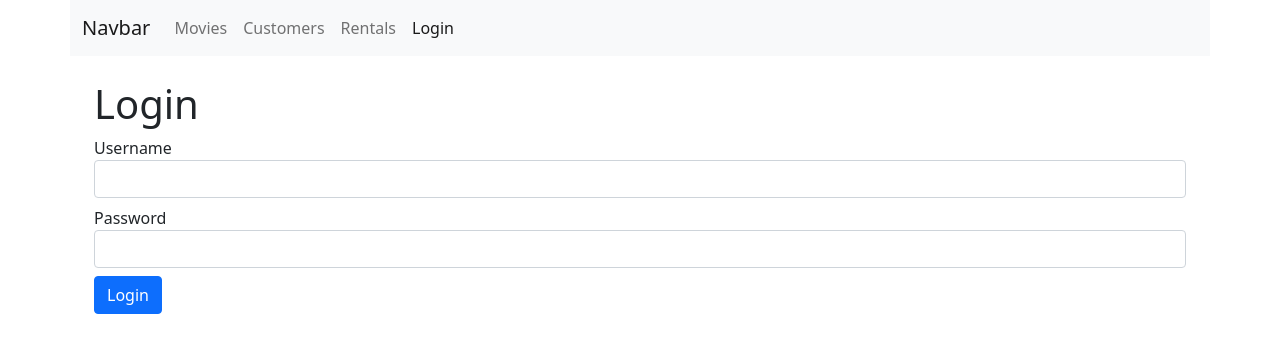
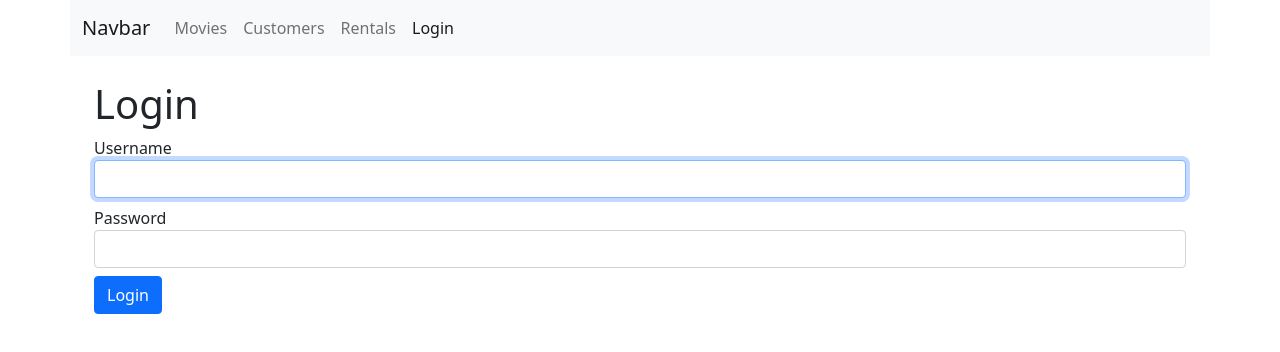
Before and after one commit to Daniyal-Shah/vidly-react, a React (Create React App) app: page /login in a window 1280 px wide. Shown: the top 352 px of the page. Built offline with nearby package versions, Linux system fonts and the light colour scheme.

Commit message:
Controlled elements

```diff
--- a/src/components/loginForm.jsx
+++ b/src/components/loginForm.jsx
@@ -1,10 +1,19 @@
 import React from "react";
 
 class LoginForm extends React.Component {
+  state = {
+    account: { username: "", password: "" },
+  };
+  username = React.createRef();
+
   handleSubmit = (e) => {
     e.preventDefault();
-
     console.log("form submitted");
+  };
+  handleChange = (e) => {
+    const account = { ...this.state.account };
+    account.username = e.currentTarget.value;
+    this.setState({ account });
   };
   render() {
     return (
@@ -13,7 +22,15 @@ class LoginForm extends React.Component {
         <form className="" onSubmit={this.handleSubmit}>
           <div className="form-group mb-2">
             <label htmlFor="usernameField">Username</label>
-            <input type="text" id="usernameField" className="form-control" />
+            <input
+              autoFocus
+              type="text"
+              id="usernameField"
+              ref={this.username}
+              value={this.state.account.username}
+              onChange={this.handleChange}
+              className="form-control"
+            />
           </div>
           <div className="form-group mb-2">
             <label htmlFor="passwordField">Password</label>
```
